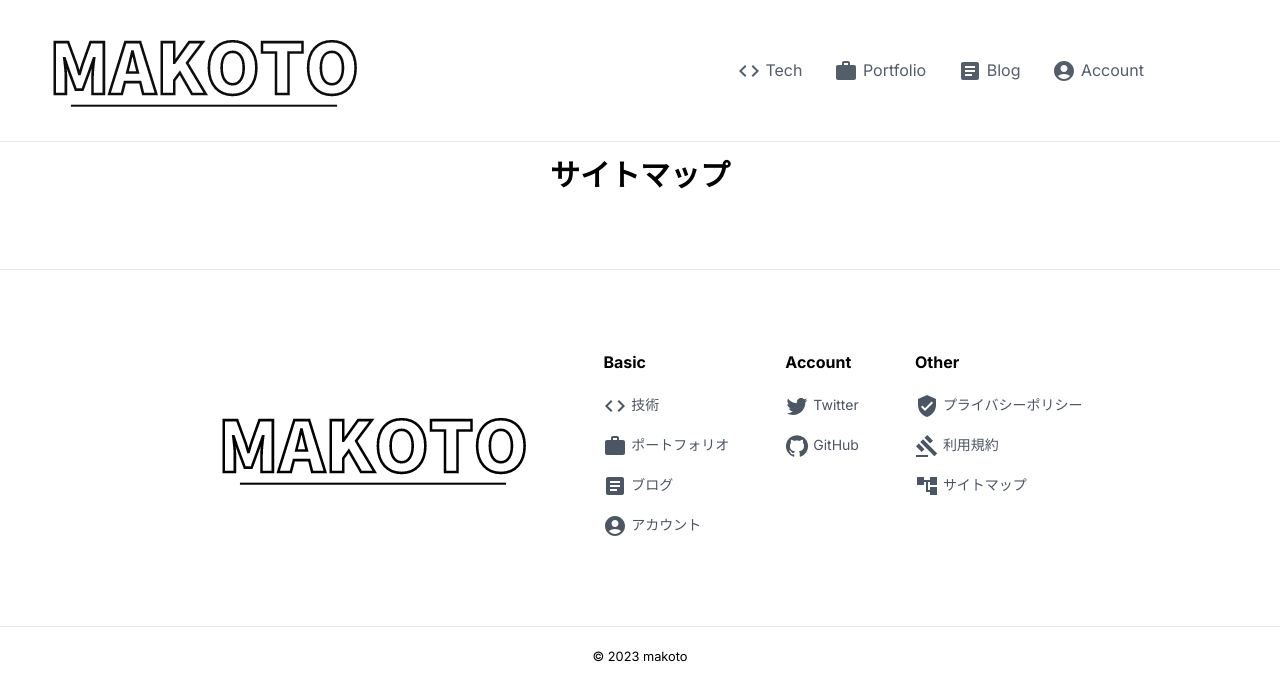
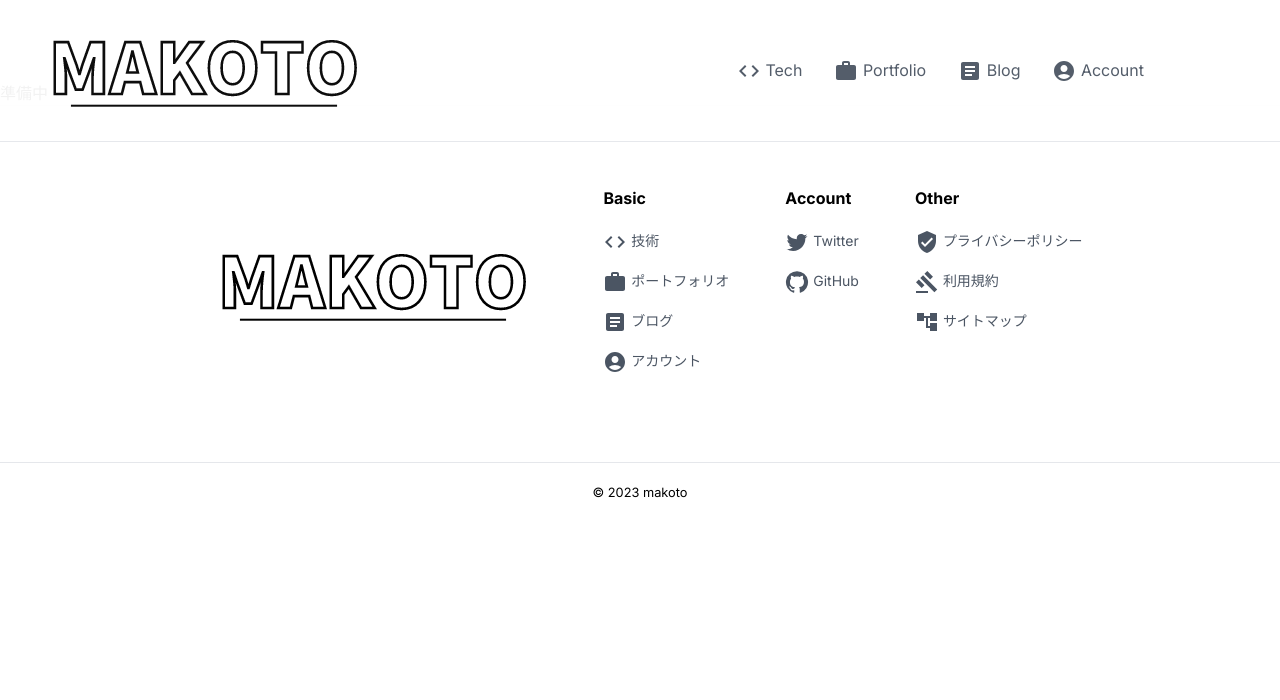
Before and after one commit to moat1/makotowebsite, a Next.js app: page /sitemap in a window 1280 px wide. Shown: the top 700 px of the page. Built offline with nearby package versions, Linux system fonts and the light colour scheme.

Commit message:
♻️ 簡易的な修正

```diff
--- a/src/app/(nomal)/blog/page.tsx
+++ b/src/app/(nomal)/blog/page.tsx
@@ -1,3 +1,3 @@
 export default function Blog() {
-  return <main className="text-red-500">Blog</main>;
+  return <main>準備中</main>;
 }
--- a/src/app/(nomal)/sitemap/layout.tsx
+++ b/src/app/(nomal)/sitemap/layout.tsx
@@ -1,11 +1,7 @@
 "use client";
 
 const Layout = ({ children }: { children: React.ReactNode }) => {
-  return (
-    <div className="flex w-full gap-5 p-16 max-sm:flex-col max-sm:px-5 max-sm:py-12">
-      {children}
-    </div>
-  );
+  return <div>{children}</div>;
 };
 
 export default Layout;
--- a/src/app/(nomal)/sitemap/page.tsx
+++ b/src/app/(nomal)/sitemap/page.tsx
@@ -1,9 +1,3 @@
 export default function Sitemap() {
-  return (
-    <main className="m-auto px-20 text-gray-800 max-sm:px-5">
-      <h1 className="flex justify-center p-3 text-3xl font-bold text-black">
-        サイトマップ
-      </h1>
-    </main>
-  );
+  return <main>準備中</main>;
 }
--- a/src/components/accountCard.tsx
+++ b/src/components/accountCard.tsx
@@ -6,7 +6,7 @@ import Link from "next/link";
 
 export default function AccountCard() {
   const TWITTER_URL = String(process.env.NEXT_PUBLIC_TWITTER);
-  const GITHUB_URL = String(process.env.NEXT_PUBLIC_T_GITHUB);
+  const GITHUB_URL = String(process.env.NEXT_PUBLIC_GITHUB);
 
   const ACCOUNT = [
     {
@@ -15,7 +15,7 @@ export default function AccountCard() {
         "flex h-[200px] content-center justify-center w-full rounded-tl-xl rounded-tr-xl border-b-[1px] bg-gradient-to-b from-sky-500 to-sky-200",
       icon: <TwitterIcon className="m-auto h-20 w-20 text-white" />,
       title: "Twitter",
-      description: "私が所有しているアカウントの一覧をまとめています。",
+      description: "私のTwitterアカウントです。",
     },
     {
       href: GITHUB_URL,
@@ -23,7 +23,8 @@ export default function AccountCard() {
         "flex h-[200px] content-center justify-center rounded-tl-xl rounded-tr-xl border-b-[1px] bg-gradient-to-b from-black to-gray-500",
       icon: <GitHubIcon className="m-auto h-20 w-20 text-white" />,
       title: "GitHub",
-      description: "私が所有しているアカウントの一覧をまとめています。",
+      description:
+        "私のGitHubアカウントです。これまでに作成してきたポートフォリオのソースコードを見ることが出来ます。",
     },
   ];
 
```
